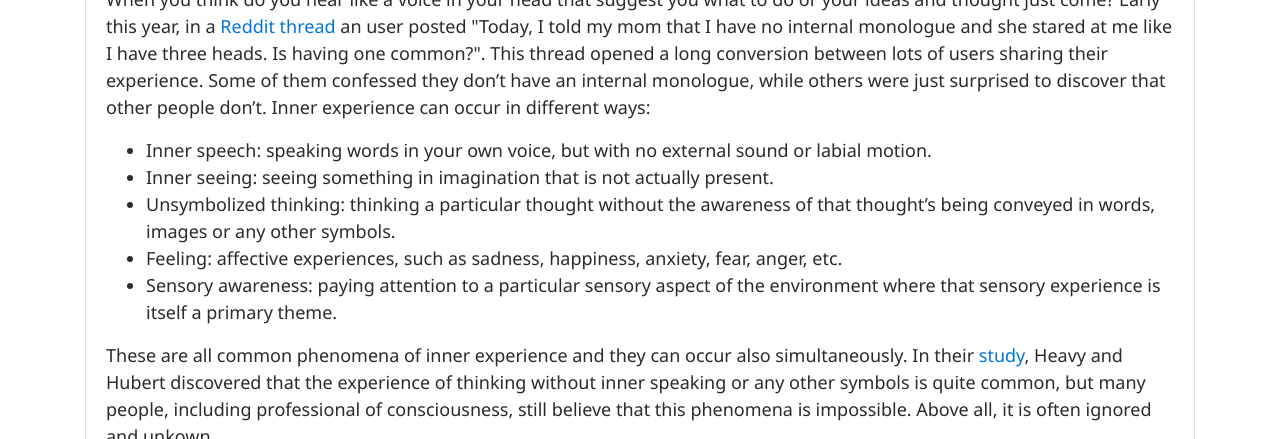
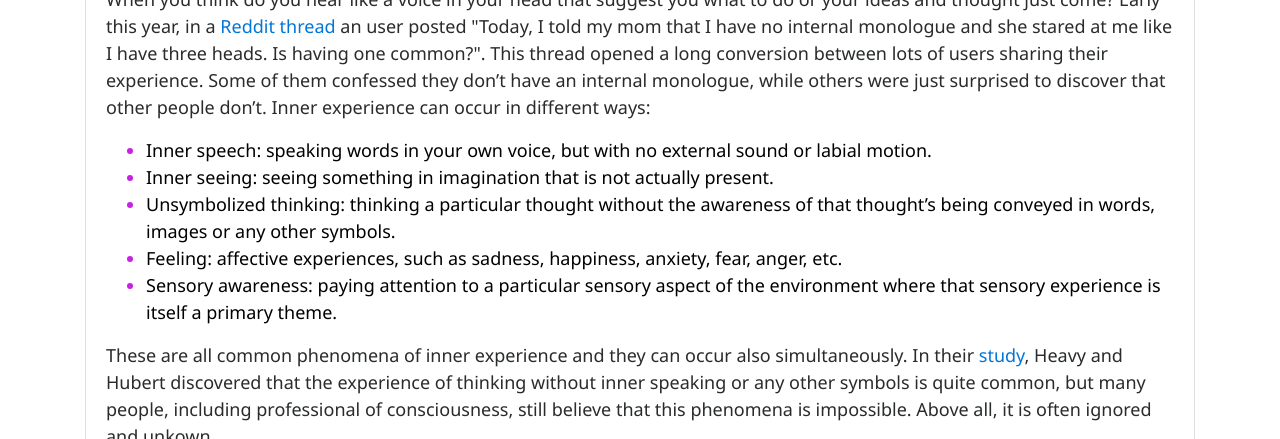
Before and after one commit to silviamusa/personal_blog, a plain HTML site: page pages/6°post.html in a window 1280 px wide. Shown: the part 361-800 px from the top of the page. Drawn offline with nearby package versions, Linux system fonts and the light colour scheme.

Commit message:
added no-translate words and changed bullet point colors

```diff
--- a/css/style.css
+++ b/css/style.css
@@ -177,11 +177,20 @@
     background-color: #f1f1f1;
 }
 
-li a {
+li a{
     display: inline-block;
-    color: #000;
+    color: rgb(0, 0, 0);
     padding: 8px 16px;
     text-decoration: none;
+}
+
+.li-six-post{
+    color: rgb(199, 34, 228);
+    list-style-type: disc;
+}
+
+.span-six-post{
+    color: rgb(0, 0, 0);
 }
 
 .card{
--- a/pages/6°post.html
+++ b/pages/6°post.html
@@ -125,16 +125,16 @@
                             have an internal monologue, while others were just surprised to discover that other people
                             don’t.
                             Inner experience can occur in different ways:
-                        <ul>
-                            <li>Inner speech: speaking words in your own voice, but with no external sound or labial
-                                motion.</li>
-                            <li>Inner seeing: seeing something in imagination that is not actually present.</li>
-                            <li>Unsymbolized thinking: thinking a particular thought without the awareness of that
-                                thought’s being conveyed in words, images or any other symbols.</li>
-                            <li>Feeling: affective experiences, such as sadness, happiness, anxiety, fear, anger, etc.
-                            </li>
-                            <li>Sensory awareness: paying attention to a particular sensory aspect of the environment
-                                where that sensory experience is itself a primary theme.</li>
+                        <ul class="ul-six-post">
+                            <li class="li-six-post"><span class="span-six-post">Inner speech: speaking words in your own voice, but with no external sound or labial
+                                motion.</span></li>
+                            <li class="li-six-post"><span class="span-six-post">Inner seeing: seeing something in imagination that is not actually present.</li>
+                            <li class="li-six-post"><span class="span-six-post">Unsymbolized thinking: thinking a particular thought without the awareness of that
+                                thought’s being conveyed in words, images or any other symbols.</span></li>
+                            <li class="li-six-post"><span class="span-six-post">Feeling: affective experiences, such as sadness, happiness, anxiety, fear, anger, etc.
+                            </span></li>
+                            <li class="li-six-post"><span class="span-six-post">Sensory awareness: paying attention to a particular sensory aspect of the environment
+                                where that sensory experience is itself a primary theme.</span></li>
                         </ul>
                         These are all common phenomena of inner experience and they can occur also simultaneously. In
                         their <a href="https://pubmed.ncbi.nlm.nih.gov/18258456/" alt="Source site" target="_blank">
@@ -157,8 +157,8 @@
                         <br>
                         On the other hand, people with inner voice often say something but what they are thinking is the
                         opposite, like this user that said: “So if your boss asks you to do something right at the point
-                        you were planning to leave work, you don't think "Oh f***ing s**t b*lls what a pain!" in your
-                        head while saying "No problem at all boss." out loud?”.
+                        you were planning to leave work, you don't think "Oh &nbsp;<span class="notranslate">f***ing s**t b*lls</span>&nbsp;
+                        what a pain!" in your head while saying "No problem at all boss." out loud?”.
                         <br>
                         </br>
                         In conclusion, how we all think is different: some people talk to them selves in their head,
```
Also changed, not shown: pages/1°post.html (+1 -1 lines), pages/3°post.html (+1 -1 lines), pages/4°post.html (+2 -1 lines), pages/5°post.html (+1 -1 lines).
